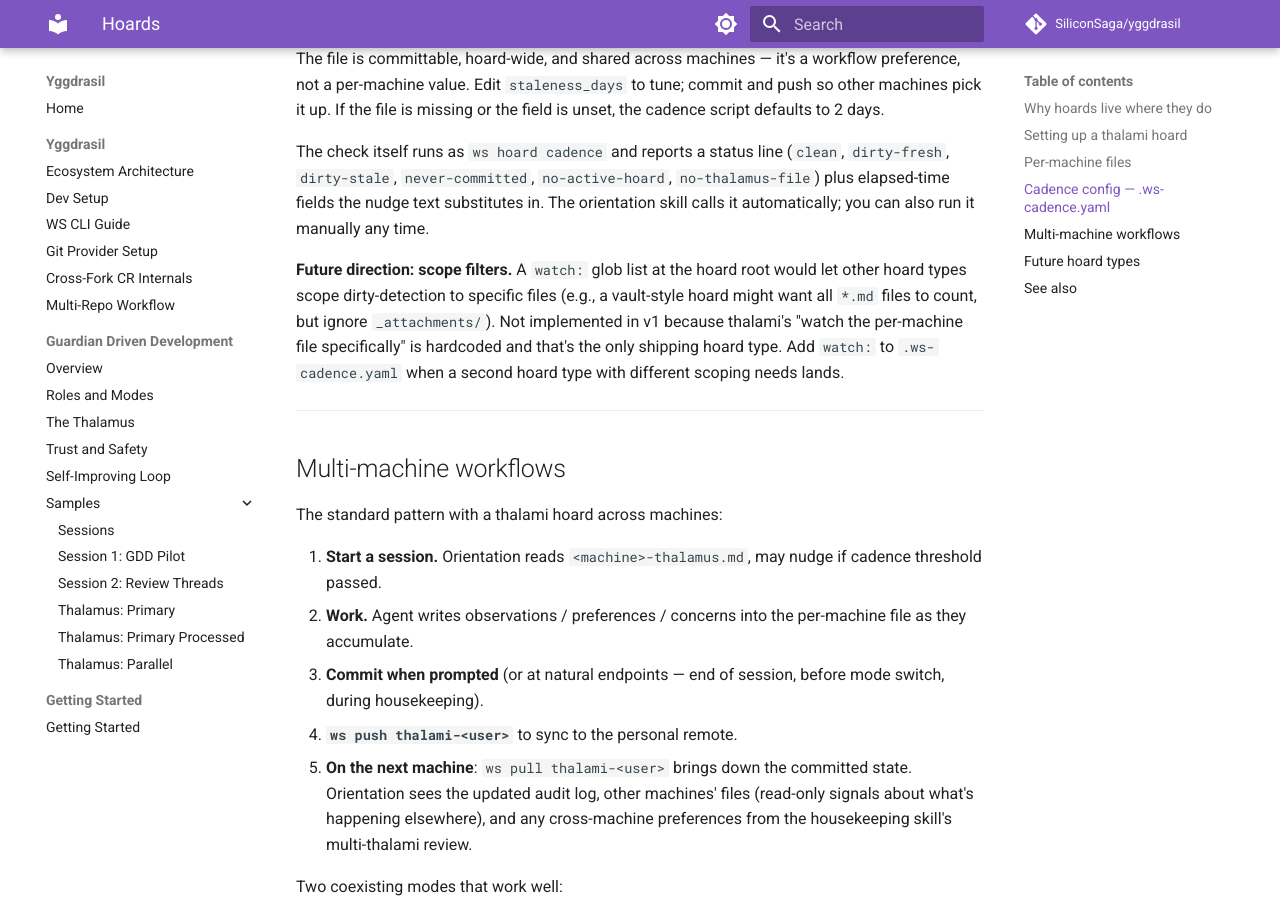
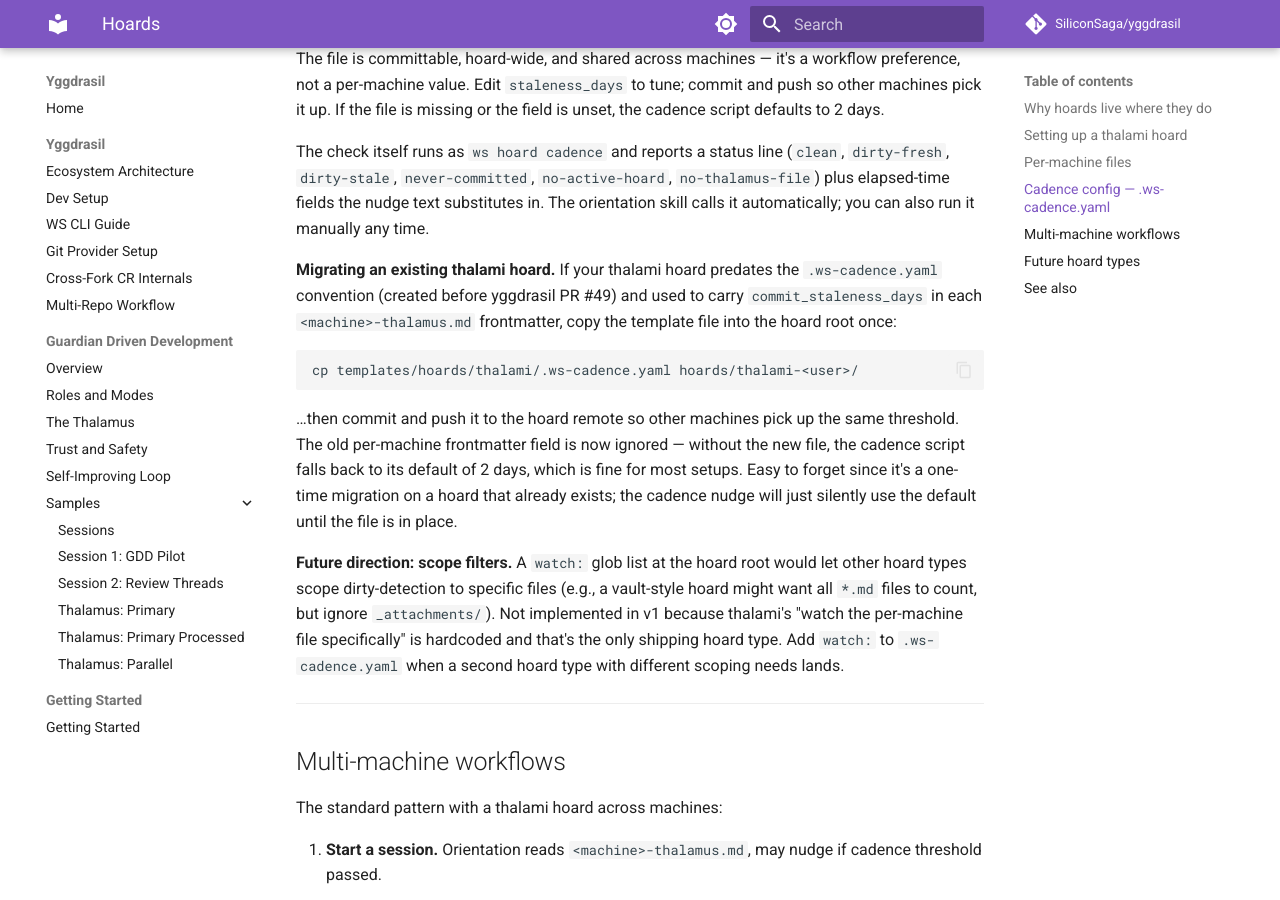
Before and after one commit to SiliconSaga/yggdrasil, an MkDocs documentation site: the page built from docs/gdd/hoards.md, in a window 1280 px wide and 900 px high, scrolled down 2287 px. Built offline with MkDocs 1.6.1 and Material for MkDocs 9.7.7, drawn with Linux system fonts in a browser that asks for light colours; comment, search, counter and statistics services are not loaded.

Commit message:
docs(hoards): note .ws-cadence.yaml migration for pre-PR-49 thalami hoards
The cadence config section was thin on what to do with an
existing thalami hoard that predates the `.ws-cadence.yaml`
convention. Easy to miss since it's a one-time migration on
already-existing hoards — the cadence nudge silently falls back to
the 2-day default until the file is in place, so nothing visibly
breaks.

Adds a migration paragraph: copy
`templates/hoards/thalami/.ws-cadence.yaml` into the hoard root,
commit, push to the hoard remote so other machines pick up the
same threshold. Old per-machine `commit_staleness_days` frontmatter
field is now ignored either way.

Co-Authored-By: Claude Opus 4.6 <noreply@anthropic.com>

````diff
--- a/docs/gdd/hoards.md
+++ b/docs/gdd/hoards.md
@@ -125,6 +125,24 @@ line (`clean`, `dirty-fresh`, `dirty-stale`, `never-committed`,
 nudge text substitutes in. The orientation skill calls it
 automatically; you can also run it manually any time.
 
+**Migrating an existing thalami hoard.** If your thalami hoard
+predates the `.ws-cadence.yaml` convention (created before
+yggdrasil PR #49) and used to carry `commit_staleness_days` in
+each `<machine>-thalamus.md` frontmatter, copy the template file
+into the hoard root once:
+
+```bash
+cp templates/hoards/thalami/.ws-cadence.yaml hoards/thalami-<user>/
+```
+
+…then commit and push it to the hoard remote so other machines
+pick up the same threshold. The old per-machine frontmatter field
+is now ignored — without the new file, the cadence script falls
+back to its default of 2 days, which is fine for most setups. Easy
+to forget since it's a one-time migration on a hoard that already
+exists; the cadence nudge will just silently use the default until
+the file is in place.
+
 **Future direction: scope filters.** A `watch:` glob list at the
 hoard root would let other hoard types scope dirty-detection to
 specific files (e.g., a vault-style hoard might want all `*.md`
````
